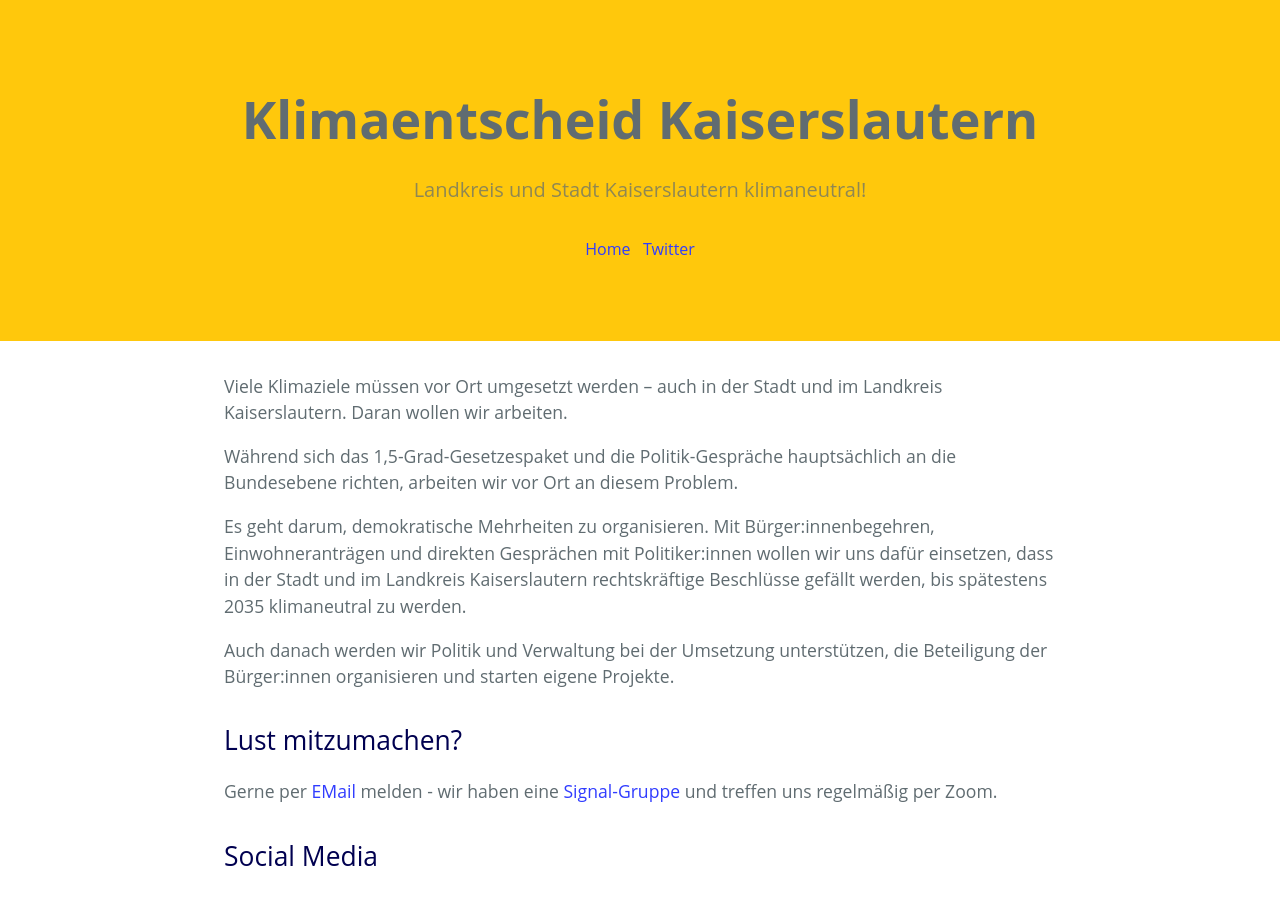
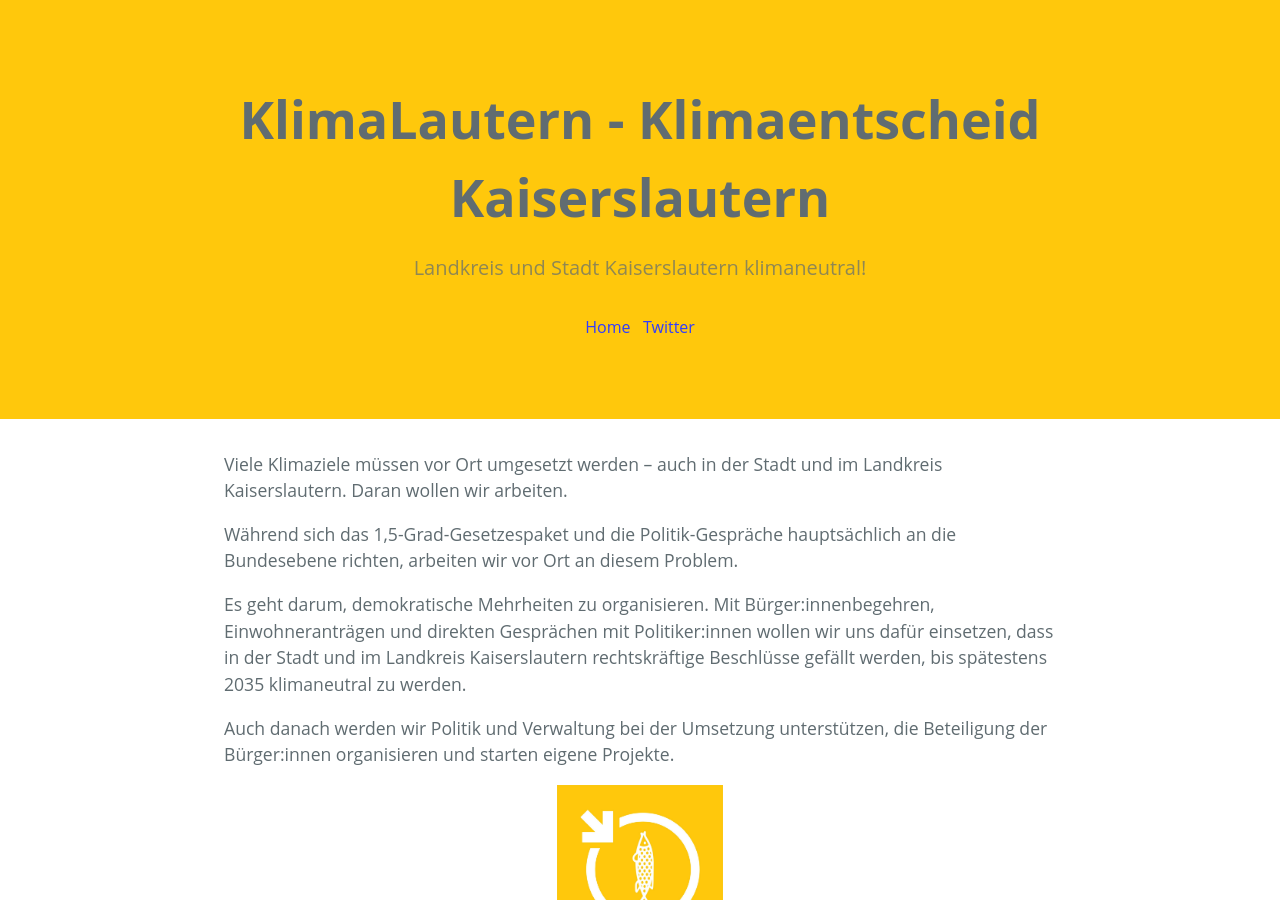
Before and after one commit to klimalautern/klimalautern.github.io, a Jekyll site: the page built from index.md, in a window 1280 px wide and 900 px high. Built offline with Jekyll 4.4.1, drawn with Linux system fonts in a browser that asks for light colours; our own code applies the rules of GitHub Pages for plain Markdown files.

Commit message:
Neues Logo und neuer Name

```diff
--- a/index.md
+++ b/index.md
@@ -1,5 +1,5 @@
 ---
-title: Klimaentscheid Kaiserslautern
+title: KlimaLautern - Klimaentscheid Kaiserslautern
 type: website
 description: Stadt und Landkreis Kaiserslautern klimaneutral!
 ---
@@ -20,6 +20,17 @@ bis spätestens 2035 klimaneutral zu werden.
 Auch danach werden wir Politik und Verwaltung bei der Umsetzung
 unterstützen, die Beteiligung der Bürger:innen organisieren und
 starten eigene Projekte.
+
+<a href="https://klimalautern.github.io/">
+<img
+    style="display: block;
+           margin-left: auto;
+           margin-right: auto;
+           width: 20%;"
+    src="Logo_KlimaLautern.jpeg"
+    alt="Logo KlimaLautern" />
+</a>
+
 
 ## Lust mitzumachen?
 
```
Also changed, not shown: other parts of index.md (+1 -1 lines), Logo_KlimaLautern.jpeg (added).
